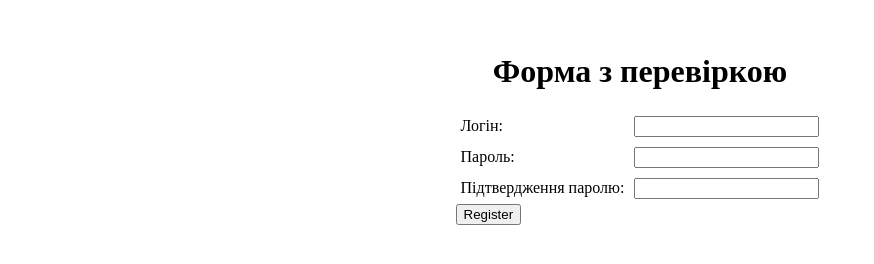
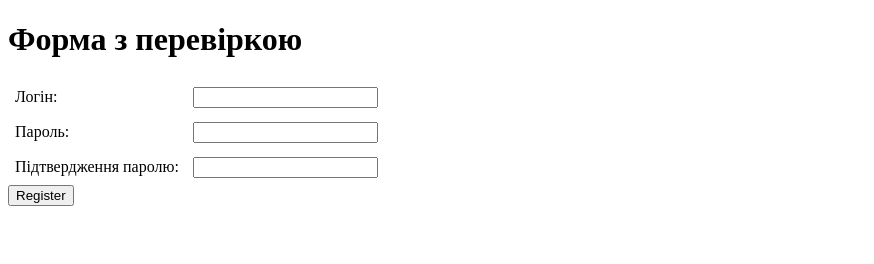
Before and after one commit to H0cusPocus/Web_Lab12, a plain HTML site: page index.html in a window 1280 px wide. Shown: the whole page, without its empty margins (0-874 px from the left). Drawn offline with nearby package versions, Linux system fonts and the light colour scheme.

Commit message:
Update index.html

```diff
--- a/index.html
+++ b/index.html
@@ -4,11 +4,8 @@
     <title>Форма з перевіркою</title>
     <style>
         body {
-            display: flex;
             justify-content: center;
             align-items: center;
-            flex-direction: column;
-            height: 30vh;
         }
 
         table {
@@ -16,7 +13,7 @@
         }
 
         table td {
-            padding: 5px;
+            padding: 7px;
         }
     </style>
     <script src="https://code.jquery.com/jquery-3.6.0.min.js"></script>
```
